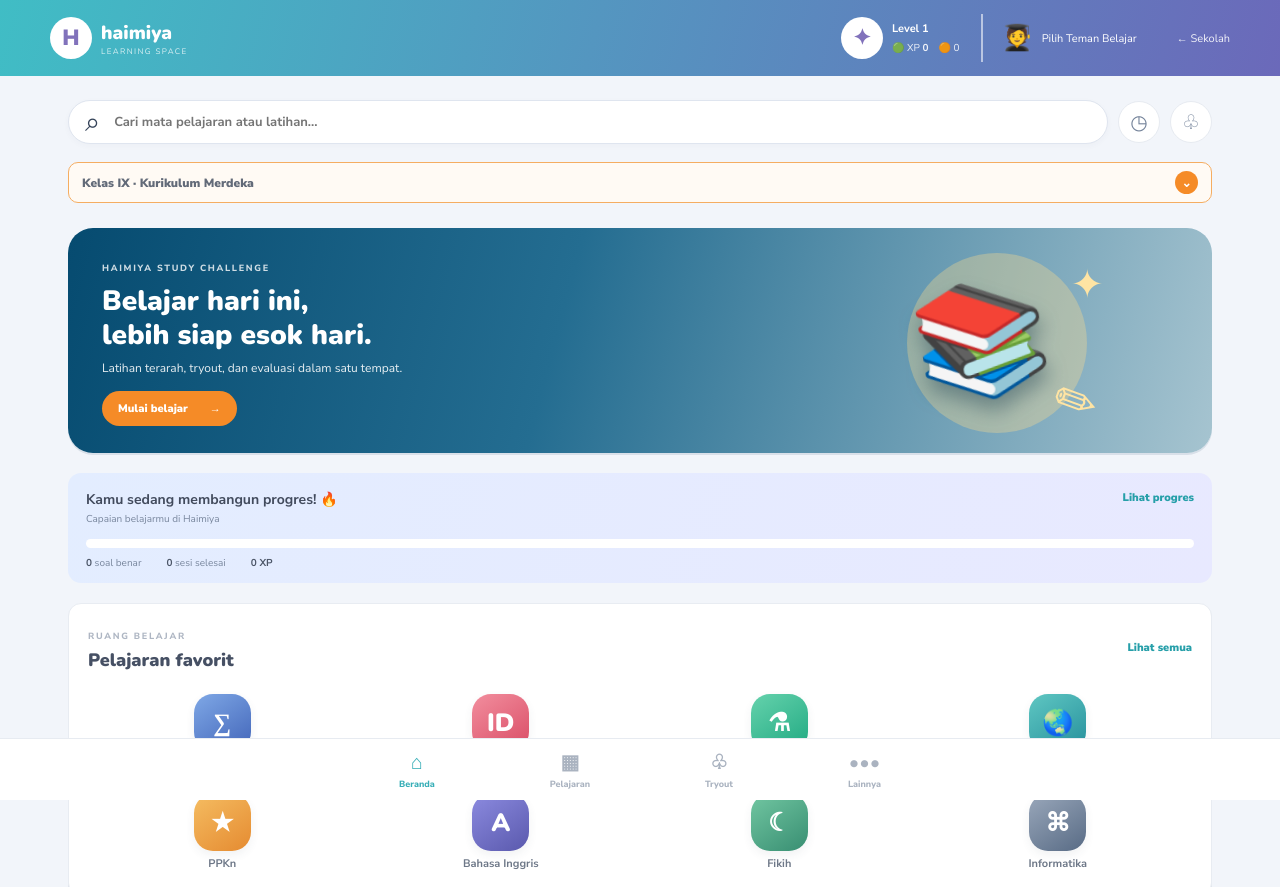
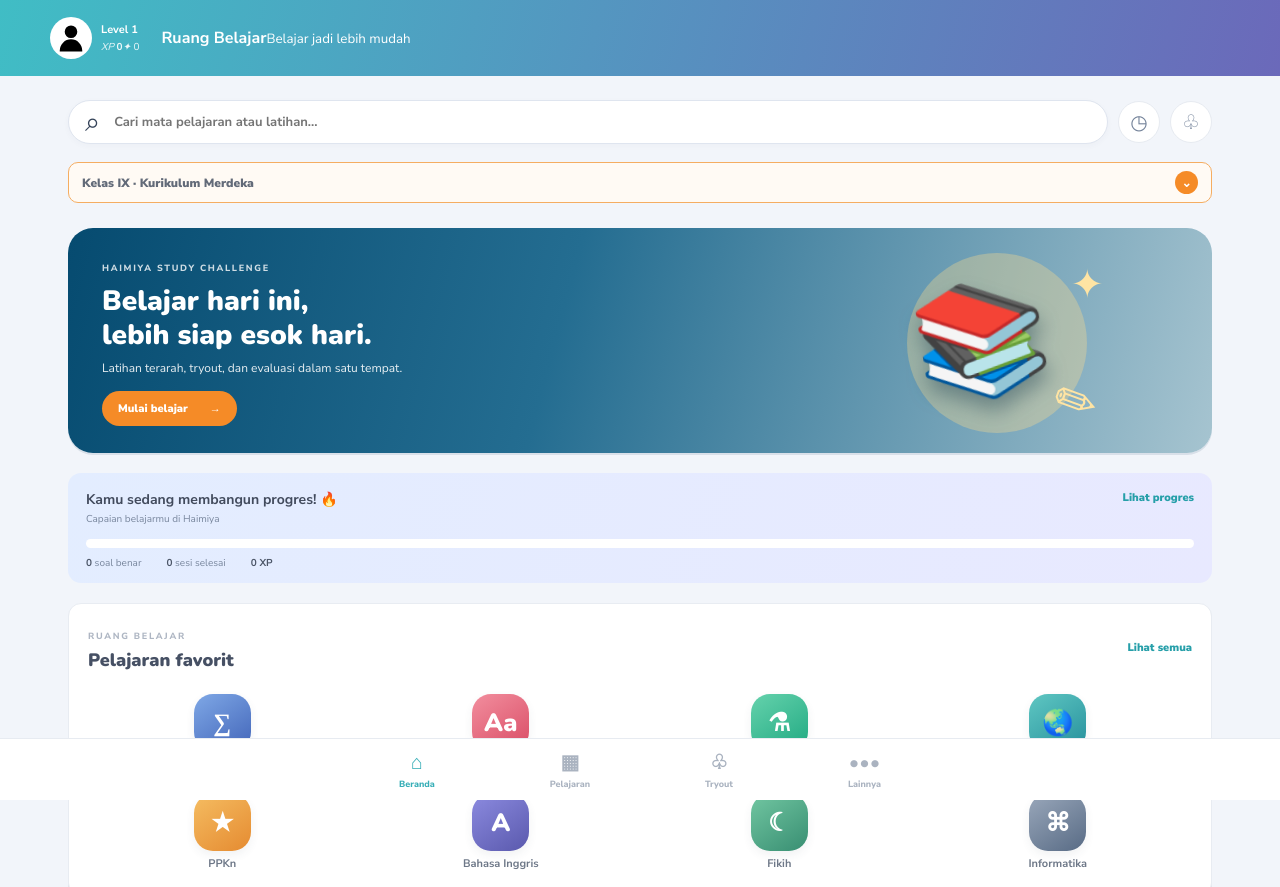
Before and after one commit to asybn867-crypto/haimiya-school, a plain HTML site: page frontend/latihan-menu.html in a window 1280 px wide. Shown: the top 887 px of the page. Drawn offline with nearby package versions, Linux system fonts and the light colour scheme.

Commit message:
Remove study friend and replace legacy header with clean Ruangguru-inspired profile bar

```diff
--- a/frontend/latihan-menu.html
+++ b/frontend/latihan-menu.html
@@ -2,17 +2,15 @@
 <html lang="id">
 <head>
 <meta charset="utf-8"><meta name="viewport" content="width=device-width,initial-scale=1"><meta name="theme-color" content="#f4f6fb">
-<title>Latihan & Tryout — Haimiya</title>
+<title>Ruang Belajar — Latihan & Tryout</title>
 <link rel="preconnect" href="https://fonts.googleapis.com"><link rel="preconnect" href="https://fonts.gstatic.com" crossorigin>
 <link href="https://fonts.googleapis.com/css2?family=Nunito+Sans:wght@400;600;700;800;900&family=Nunito:wght@600;700;800;900&display=swap" rel="stylesheet">
 <link rel="stylesheet" href="latihan-menu.css">
 </head>
 <body>
 <header class="rg-top">
- <a class="rg-brand" href="index.html"><span class="rg-avatar">H</span><span><b>haimiya</b><small>LEARNING SPACE</small></span></a>
- <div class="rg-profile"><span class="profile-orb">✦</span><span><b>Level 1</b><small>🟢 XP <strong id="xp-count">0</strong>　🟠 0</small></span></div>
- <a class="rg-friend" href="#fitur"><span>🧑‍🎓</span><span>Pilih Teman Belajar</span></a>
- <a class="rg-back" href="index.html">← Sekolah</a>
+ <div class="rg-profile"><span class="profile-orb"><svg viewBox="0 0 24 24" aria-hidden="true"><path d="M12 12a4.2 4.2 0 1 0 0-8.4A4.2 4.2 0 0 0 12 12Zm-7.5 8.4a7.5 7.5 0 0 1 15 0v.6h-15z"/></svg></span><span><b>Level 1</b><small><i class="xp-dot">XP</i> <strong id="xp-count">0</strong><i class="coin-dot">✦</i> 0</small></span></div>
+ <div class="rg-top-caption"><b>Ruang Belajar</b><small>Belajar jadi lebih mudah</small></div>
 </header>
 <main class="rg-main" id="materi">
  <div class="rg-search-row"><label class="rg-search"><span>⌕</span><input id="subject-search" type="search" placeholder="Cari mata pelajaran atau latihan..."></label><a class="round-tool" href="#riwayat" aria-label="Riwayat">◷</a><a class="round-tool" href="#fitur" aria-label="Fitur">♧</a></div>
@@ -30,7 +28,7 @@
   <div class="rg-panel-heading"><div><span class="section-eyebrow">RUANG BELAJAR</span><h2>Pelajaran favorit</h2></div><a href="#latihan">Lihat semua</a></div>
   <div class="subject-grid" id="subject-grid">
    <button class="subject-card" data-subject="Matematika"><span class="subject-icon math">∑</span><b>Matematika</b></button>
-   <button class="subject-card" data-subject="Bahasa Indonesia"><span class="subject-icon indo">ID</span><b>Bahasa Indonesia</b></button>
+   <button class="subject-card" data-subject="Bahasa Indonesia"><span class="subject-icon indo"><span class="book-symbol">Aa</span></span><b>Bahasa Indonesia</b></button>
    <button class="subject-card" data-subject="IPA"><span class="subject-icon science">⚗</span><b>IPA</b></button>
    <button class="subject-card" data-subject="IPS"><span class="subject-icon social">🌏</span><b>IPS</b></button>
    <button class="subject-card" data-subject="Pendidikan Pancasila"><span class="subject-icon civic">★</span><b>PPKn</b></button>
```
